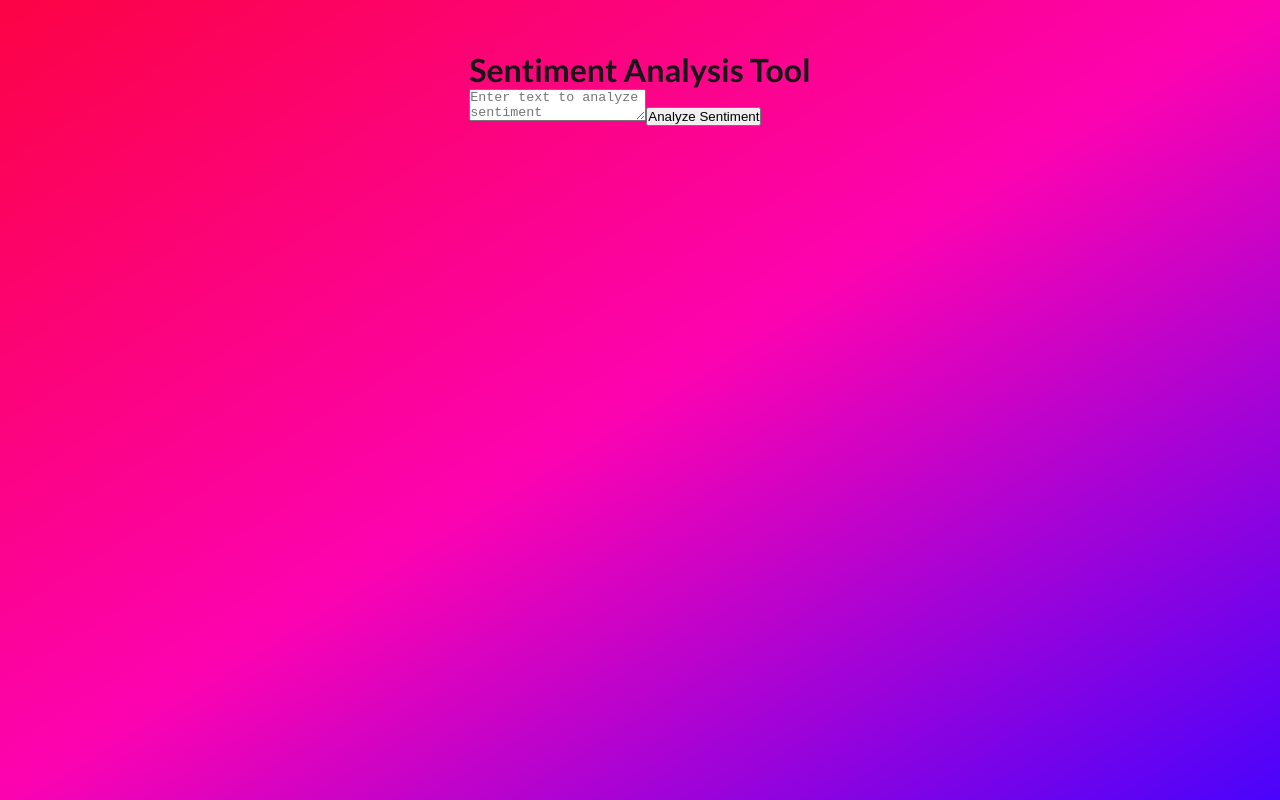
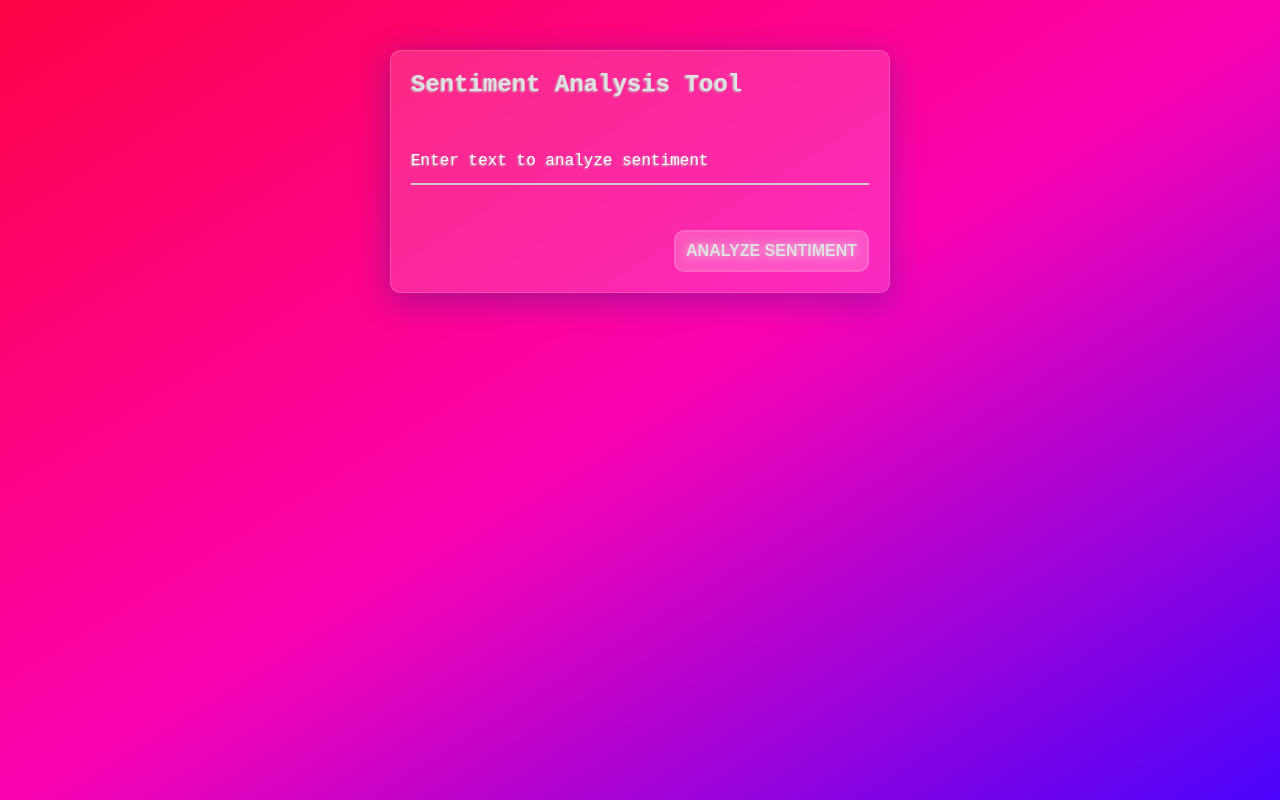
Before and after one commit to robdll/SentimentAnalysisForm, a Next.js app: page / in a window 1280 px wide. Built offline with nearby package versions, Linux system fonts and the light colour scheme.

Commit message:
adds form style

```diff
--- a/components/SentimentForm.js
+++ b/components/SentimentForm.js
@@ -1,5 +1,6 @@
 // components/SentimentForm.js
 import { useState } from 'react';
+import styles from "@/styles/Card.module.css";
 
 const SentimentForm = () => {
   const [text, setText] = useState('');
@@ -21,16 +22,17 @@ const SentimentForm = () => {
   };
 
   return (
-    <div>
+    <div className={styles.card}>
       <h1>Sentiment Analysis Tool</h1>
-      <form onSubmit={handleSubmit}>
-        <textarea
+      <div className={styles.inputField}>
+        <input
+          type="text"
           value={text}
           onChange={(e) => setText(e.target.value)}
-          placeholder="Enter text to analyze sentiment"
-        />
-        <button type="submit">Analyze Sentiment</button>
-      </form>
+          required />
+        <label>Enter text to analyze sentiment</label>
+      </div>
+      <button onSubmit={handleSubmit}>Analyze Sentiment</button>
       {sentiment && <p>Sentiment: {sentiment}</p>}
       {confidence && <p>Confidence: {(confidence * 100).toFixed(2)}%</p>}
     </div>
--- /dev/null
+++ b/styles/Card.module.css
@@ -0,0 +1,80 @@
+.card {
+  font-family: monospace;
+  color: #e1e1e1;
+  text-shadow: #c1c1c1 -1px 1px 2px;
+  display: flex;
+  flex-direction: column;
+  align-items: flex-start;
+  justify-content: flex-start;
+  width: 100%;
+  max-width: 500px;
+  padding:20px;
+  box-shadow: 0 8px 32px 0 rgba( 31, 38, 135, 0.37 );
+  backdrop-filter: blur( 3px );
+  -webkit-backdrop-filter: blur( 4px );
+  border-radius: 10px;
+  border: 1px solid rgba( 255, 255, 255, 0.18 );
+  background: rgba( 253, 253, 253, 0.15 );
+  gap: 30px;
+}
+
+.card h1 {
+  font-size: 1.5rem;
+}
+
+.card textarea {
+  width: 100%;
+}
+
+.inputField {
+  position: relative;
+  border-bottom: 2px solid #ccc;
+  margin: 15px 0;
+  width: 100%;
+}
+
+.inputField label {
+  position: absolute;
+  top: 50%;
+  left: 0;
+  transform: translateY(-60%);
+  color: #fff;
+  font-size: 16px;
+  pointer-events: none;
+  transition: 0.15s ease;
+}
+.inputField input {
+  width: 100%;
+  height: 40px;
+  background: transparent;
+  border: none;
+  outline: none;
+  font-size: 14px;
+  color: #fff;
+}
+.inputField input:focus~label,
+.inputField input:valid~label {
+  font-size: 0.8rem;
+  top: 10px;
+  transform: translateY(-120%);
+}
+
+.card button {
+  font-size: 1rem;
+  align-self: flex-end;
+  color: #E1E1E1;
+  text-shadow: #e1e1e1 0px 0px 10px;
+  text-align: center;
+  padding: 10px;
+  background: hsla(0, 0%, 100%, .2);
+  border: 2px solid hsla(0, 0%, 100%, .1);
+  border-radius: 10px;
+  cursor: pointer;
+  transition: background-color .15s ease;
+  font-weight: 600;
+  text-transform: uppercase;
+}
+
+.card button:hover {
+  background: hsla(0, 0%, 100%, .3);
+}
```
